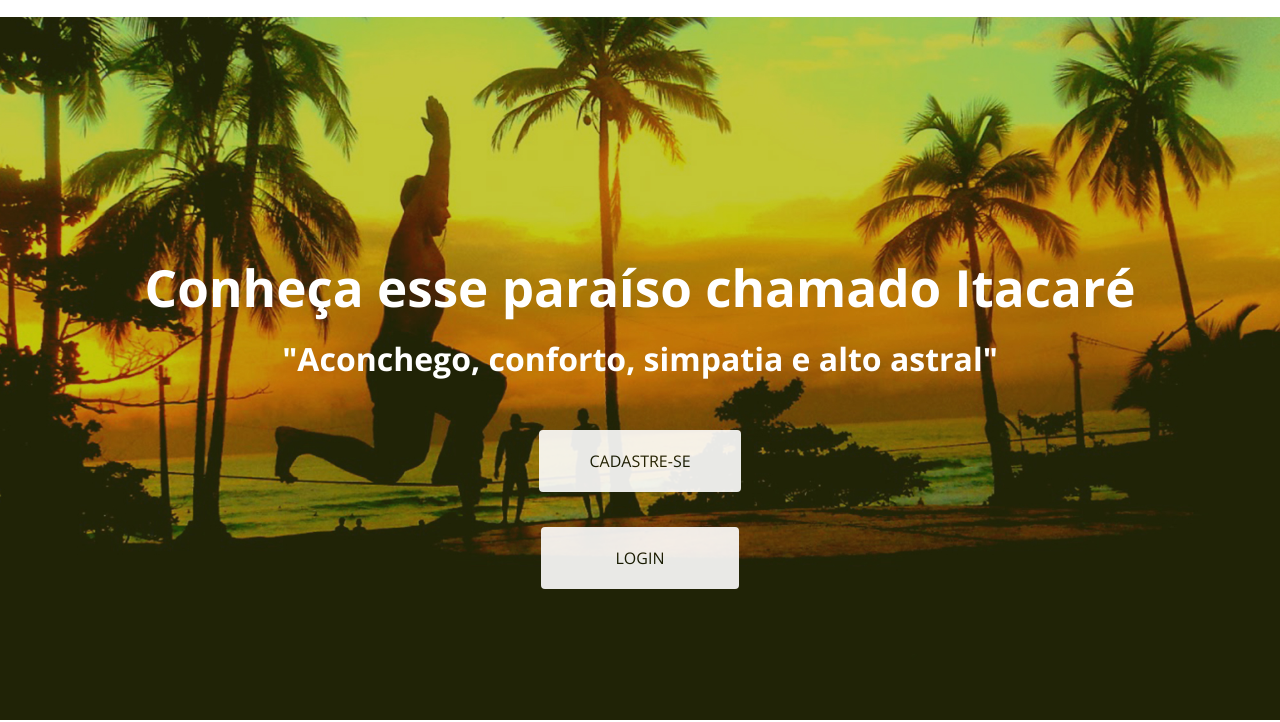
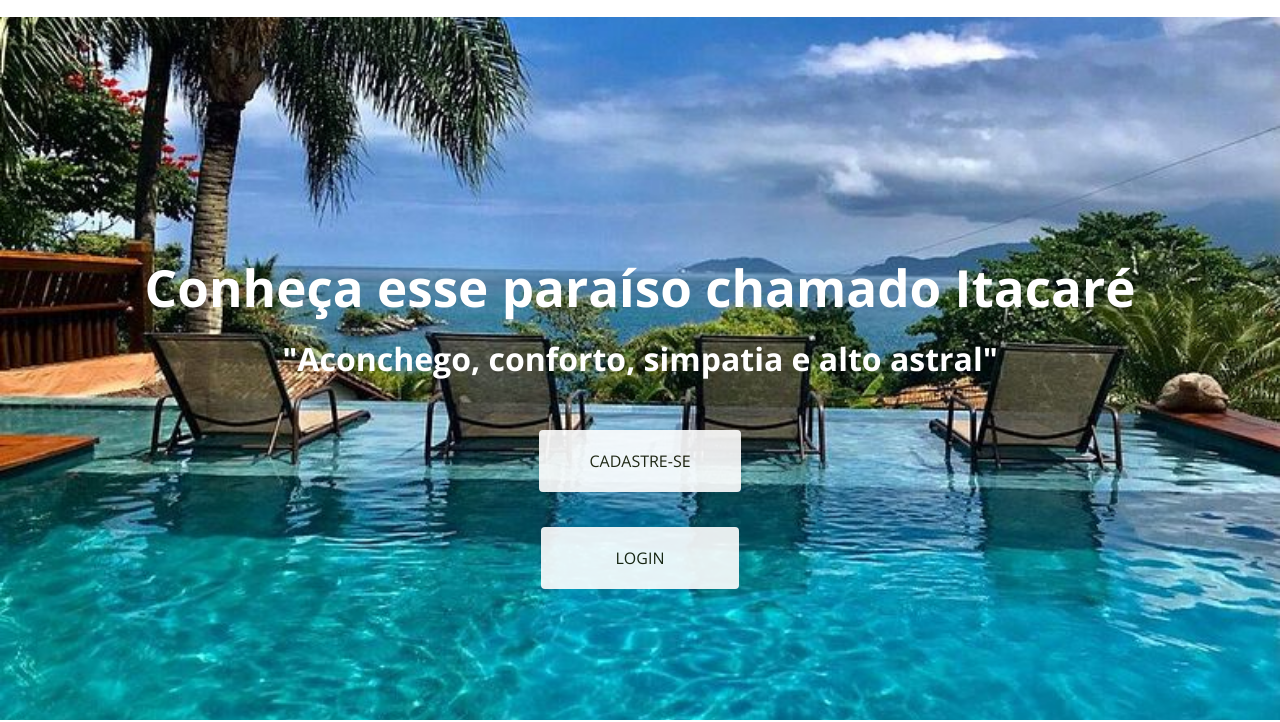
Before and after one commit to BrunodevOliveira/Dev-Hotel, a plain HTML site: page index.html in a window 1280 px wide. Shown: the part 80-802 px from the top of the page. Drawn offline with nearby package versions, Linux system fonts and the light colour scheme.

Commit message:
imagem alterada

```diff
--- a/styles/style.css
+++ b/styles/style.css
@@ -71,7 +71,7 @@ header li:last-child {
 /*HERO*/
 .hero {
   color: white;
-  background-image: url(../img/hero.jpg);
+  background-image: url(../img/img8.jfif);
   background-size: cover;
   background-position-x: center;
   min-height: 100vh;
```
